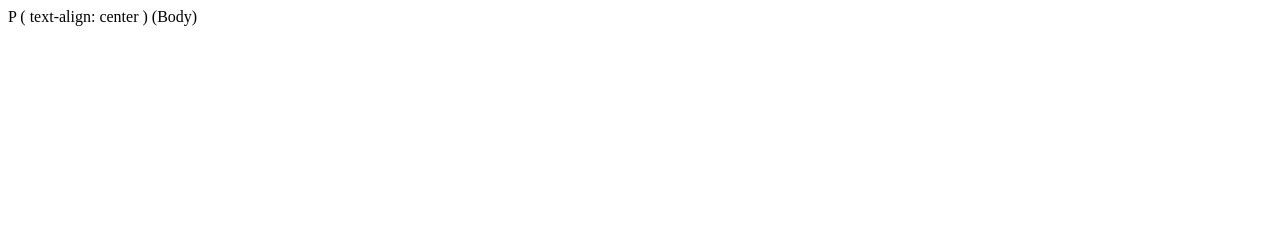
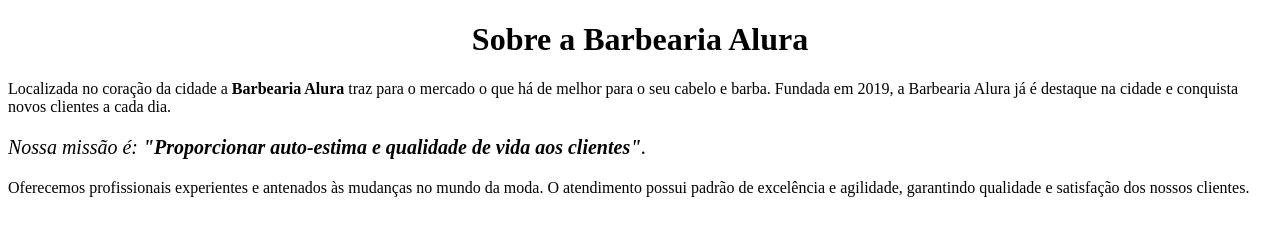
Before and after one commit to BrendoAdriano123/Alura-Site, a plain HTML site: page index.html in a window 1280 px wide. Drawn offline with Linux system fonts and the light colour scheme.

Commit message:
Add files via upload

```diff
--- a/index.html
+++ b/index.html
@@ -1,5 +1,20 @@
-P (
-	text-align: center
- )
+<!DOCTYPE html>
+<html lang="pt-br">
+    <head>
+        <meta charset="UTF-8">
+        <title>Barbearia Alura</title>
+        <link rel="stylesheet" href="style.css">
+    </head>
 
-(Body)
+    <body>
+        <h1 style="text-align: center">Sobre a Barbearia Alura</h1>
+
+        <p>Localizada no coração da cidade a <strong>Barbearia Alura</strong> traz para o mercado o que há de melhor para o seu cabelo e barba.
+        Fundada em 2019, a Barbearia Alura já é destaque na cidade e conquista novos clientes a cada dia.</p>
+
+        <p style="font-size: 20px"><em>Nossa missão é: <strong>"Proporcionar auto-estima e qualidade de vida aos clientes"</strong>.</em></p>
+
+        <p>Oferecemos profissionais experientes e antenados às mudanças no mundo da moda.
+        O atendimento possui padrão de excelência e agilidade, garantindo qualidade e satisfação dos nossos clientes.</p>
+    </body>
+</html>
```
